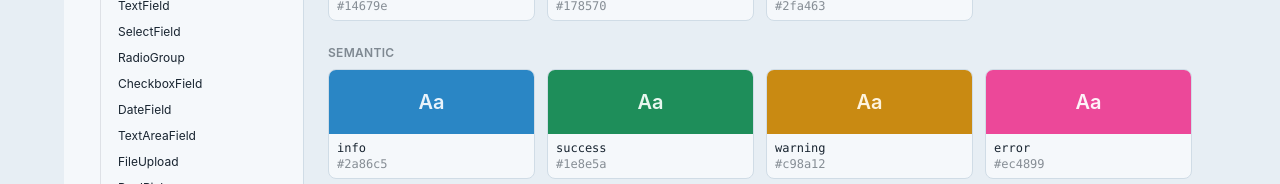
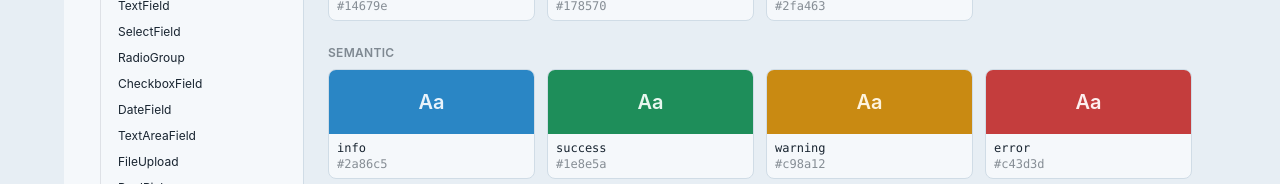
Before and after one commit to jontrustid/design-system, a React (Vite) app: page / in a window 1280 px wide. Shown: the part 269-453 px from the top of the page. Built offline with nearby package versions, Linux system fonts and the light colour scheme; no server answers.

Commit message:
veriscan theme: revert error token to red; bump to 0.2.3

```diff
--- a/package.json
+++ b/package.json
@@ -1,7 +1,7 @@
 {
   "name": "@trustid/design-system",
   "private": true,
-  "version": "0.2.2",
+  "version": "0.2.3",
   "type": "module",
   "description": "TrustID UI block registry - presentation-only React blocks plus daisyUI themes for the VeriScan web rewrite and related apps.",
   "exports": {
--- a/src/themes.css
+++ b/src/themes.css
@@ -27,8 +27,8 @@
   --color-success-content: #e8f7ef;
   --color-warning: #c98a12;
   --color-warning-content: #fdf3de;
-  --color-error: #ec4899;
-  --color-error-content: #fdf2f8;
+  --color-error: #c43d3d;
+  --color-error-content: #fdeeee;
 
   --radius-selector: 0.25rem;
   --radius-field: 0.375rem;
```
